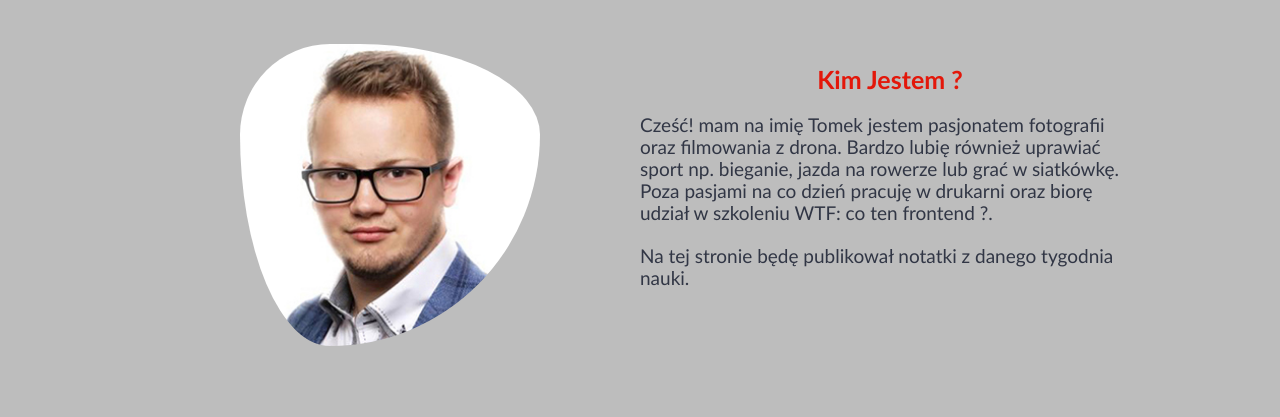
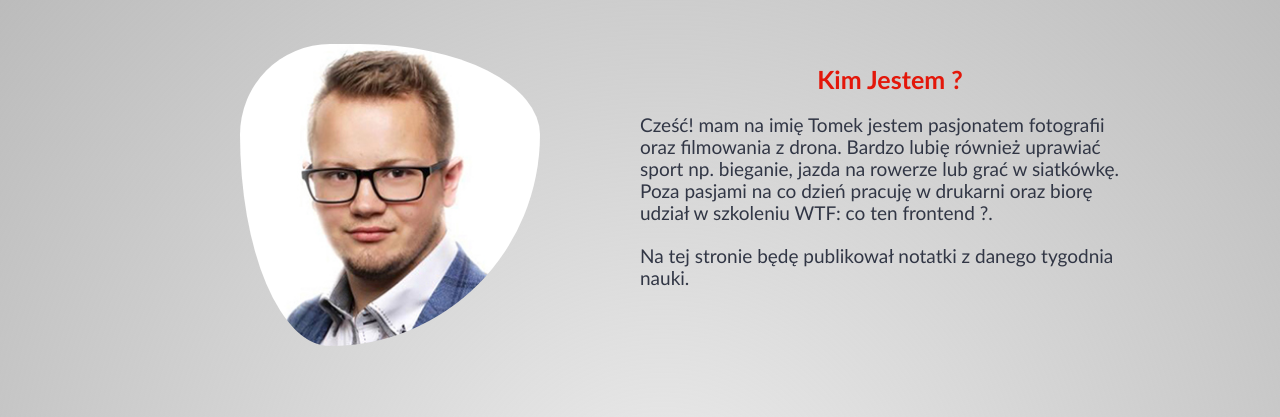
Before and after one commit to tomaszwarzeszak/pagewtf, a plain HTML site: page index.html in a window 1280 px wide. Shown: the part 162-579 px from the top of the page. Drawn offline with Linux system fonts and the light colour scheme.

Commit message:
adding a gradient in the body section

```diff
--- a/style.css
+++ b/style.css
@@ -8,7 +8,7 @@ html{
 
 body {
   margin: 0;
-  background-color: #bdbdbd;
+  background-image: radial-gradient( circle 750px at 51.8% 47.3%,  rgba(189,189,189,0.38) 13.3%, rgba(187,187,187,1) 115.2% );
 }
 
 .main{
@@ -59,6 +59,7 @@ p{
 
 /*o autorze*/
 .author{
+
   margin-top: 60px;
   position: relative;
   height: 300px;
```
